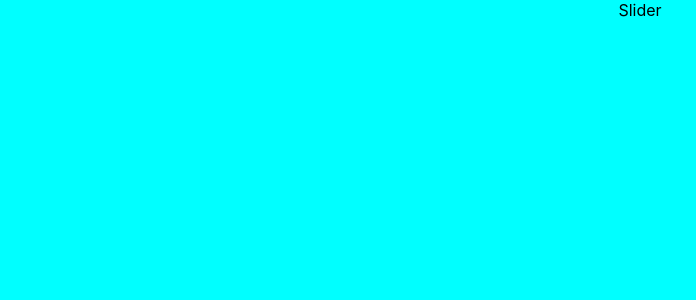
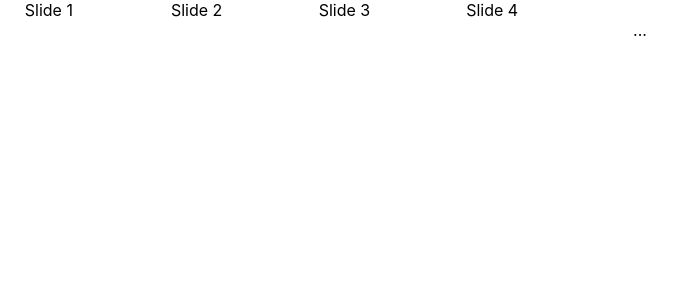
Before and after one commit to Kimyerim1935/slide, a React (Create React App) app: page / in a window 1280 px wide. Shown: the top 300 px of the page, without its empty margins (0-696 px from the left). Built offline with nearby package versions, Linux system fonts and the light colour scheme.

Commit message:
swiper comp

```diff
--- a/package.json
+++ b/package.json
@@ -6,6 +6,7 @@
     "@testing-library/jest-dom": "^5.11.4",
     "@testing-library/react": "^11.1.0",
     "@testing-library/user-event": "^12.1.10",
+    "node-sass": "^5.0.0",
     "react": "^17.0.1",
     "react-dom": "^17.0.1",
     "react-scripts": "4.0.0",
--- a/src/App.js
+++ b/src/App.js
@@ -1,5 +1,6 @@
 import './App.css';
 import Slider from './Slider';
+
 
 function App() {
   return (
--- a/src/Slider.js
+++ b/src/Slider.js
@@ -1,12 +1,22 @@
 import React from 'react';
 import './Slider.css';
+import { Swiper, SwiperSlide } from 'swiper/react';
+import 'swiper/swiper.scss';
 
-const Slider = () => {
+function Slider() {
     return(
-        <div className="container">
-            Slider
-
-        </div>
+        <Swiper
+        spaceBetween={50}
+        slidesPerView={9}
+        onSlideChange={() => console.log('slide change')}
+        onSwiper={(swiper) => console.log(swiper)}
+      >
+        <SwiperSlide>Slide 1</SwiperSlide>
+        <SwiperSlide>Slide 2</SwiperSlide>
+        <SwiperSlide>Slide 3</SwiperSlide>
+        <SwiperSlide>Slide 4</SwiperSlide>
+        ...
+      </Swiper>
     );
 }
 
```
Also changed, not shown: 2 other files (tests, documents, lock files or other folders).
